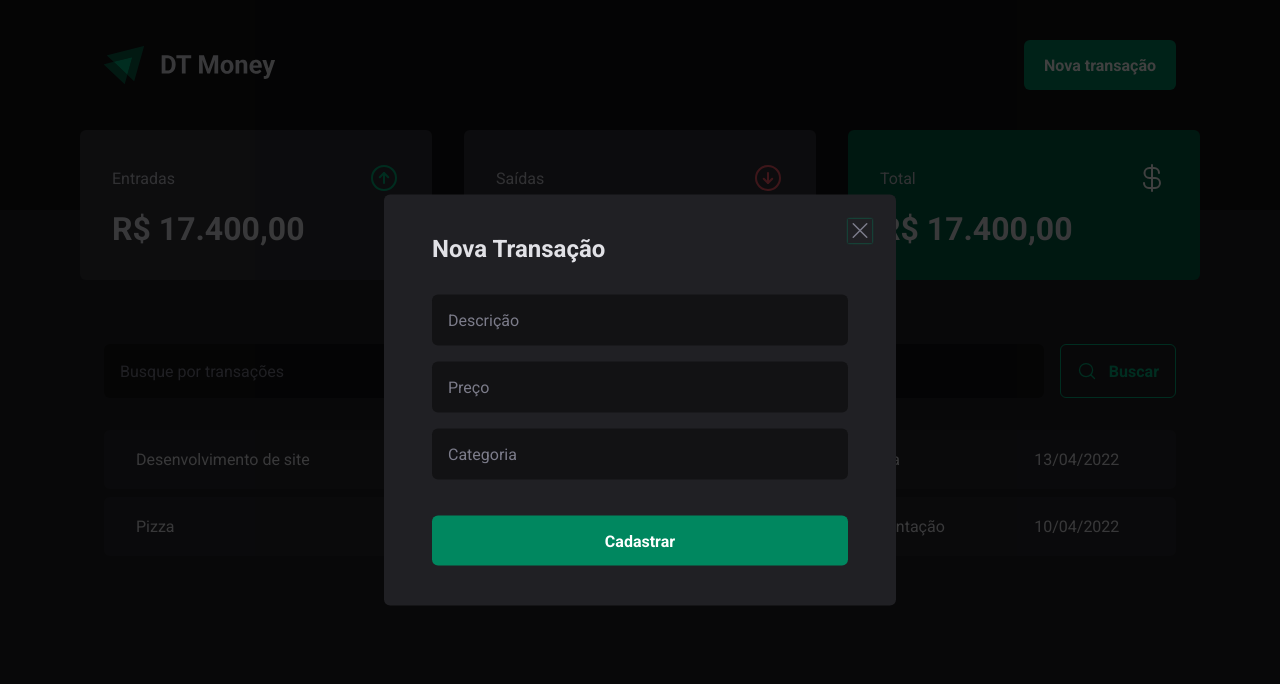
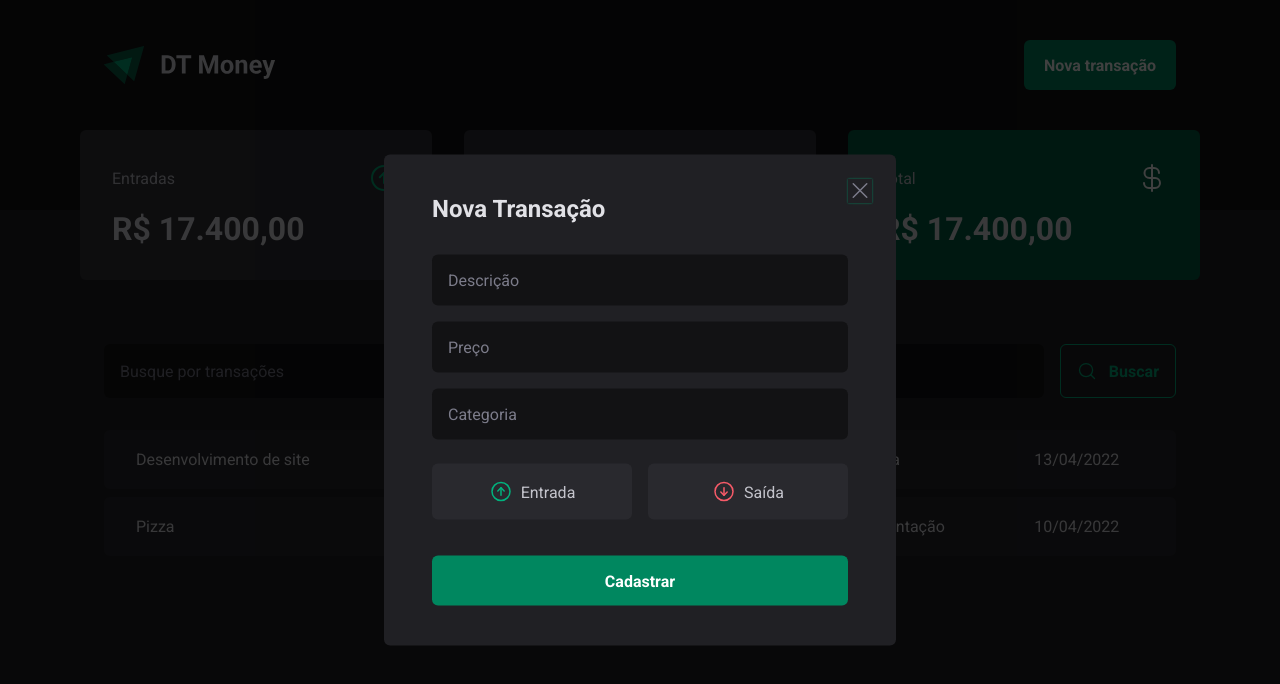
Before and after one commit to luizfvital/dt-money, a React (Vite) app: page / in a window 1280 px wide. Both pictures are taken after a click on the button "Nova transação". Shown: the top 684 px of the page. Built offline with nearby package versions, Linux system fonts and the light colour scheme.

Commit message:
add transactiontype component

```diff
--- a/src/components/NewTransactionModal/index.tsx
+++ b/src/components/NewTransactionModal/index.tsx
@@ -1,7 +1,7 @@
 import * as Dialog from '@radix-ui/react-dialog';
-import { X } from "phosphor-react";
+import { ArrowCircleDown, ArrowCircleUp, X } from "phosphor-react";
 
-import { CloseButton, Content, Overlay } from './styles';
+import { CloseButton, Content, Overlay, TransactionType, TransactionTypeButton } from './styles';
 
 export function NewTransactionModal() {
   return (
@@ -20,6 +20,17 @@
             <input type="number" placeholder="Preço" required />
             <input type="text" placeholder="Categoria" required />
 
+            <TransactionType>
+              <TransactionTypeButton variant="income">
+                <ArrowCircleUp size={24} />
+                Entrada
+              </TransactionTypeButton>
+              <TransactionTypeButton variant="outcome">
+                <ArrowCircleDown size={24} />
+                Saída
+              </TransactionTypeButton>
+            </TransactionType>
+
             <button type="submit">
               Cadastrar
             </button>
--- a/src/components/NewTransactionModal/styles.ts
+++ b/src/components/NewTransactionModal/styles.ts
@@ -61,3 +61,30 @@
   cursor: pointer;
   color: ${props => props.theme["gray-500"]};
 `;
+
+export const TransactionType = styled.div`
+  display: grid;
+  grid-template-columns: repeat(2, 1fr);
+  gap: 1rem;
+  margin-top: 0.5rem;
+`;
+
+interface TransactionTypeButtonProps {
+  variant: 'income' | 'outcome';
+}
+
+export const TransactionTypeButton = styled.button<TransactionTypeButtonProps>`
+  background: ${props => props.theme["gray-700"]};
+  padding: 1rem;
+  display: flex;
+  align-items: center;
+  justify-content: center;
+  gap: 0.5rem;
+  border-radius: 6px;
+  cursor: pointer;
+  border: 0;
+  color: ${props => props.theme["gray-300"]};
+  svg {
+    color: ${props => props.variant === 'income' ? props.theme["green-300"] : props.theme["red-300"]};
+  }
+`;
```
